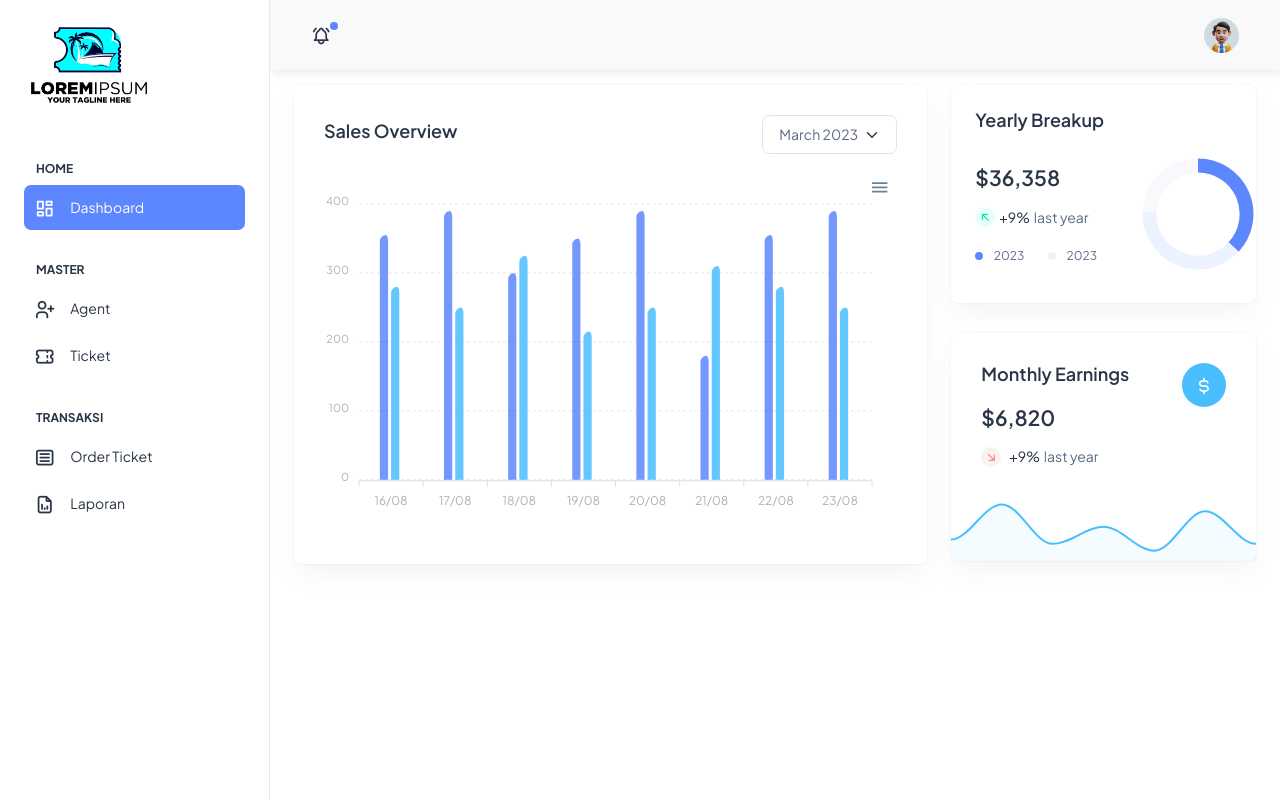
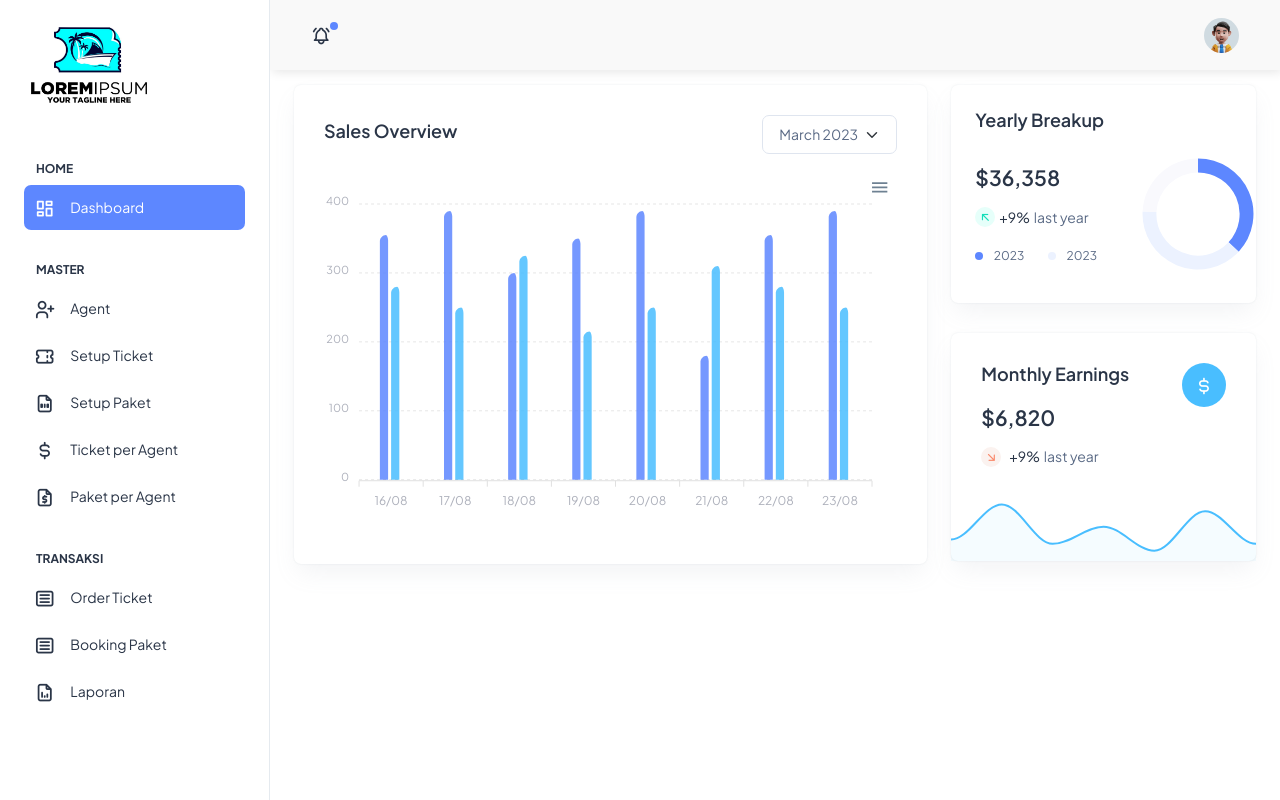
Before and after one commit to eddyh99/triptolembongan.com, a CodeIgniter app: page /database/index.php/dashboard/index in a window 1280 px wide. Run offline with CodeIgniter, Linux system fonts and the light colour scheme; some libraries are stand-ins or nearby versions.

Commit message:
update sidebar

```diff
--- a/application/views/layout/sidebar-dashboard.php
+++ b/application/views/layout/sidebar-dashboard.php
@@ -42,7 +42,31 @@
                         <span>
                             <i class="ti ti-ticket"></i>
                         </span>
-                        <span class="hide-menu">Ticket</span>
+                        <span class="hide-menu">Setup Ticket</span>
+                    </a>
+                </li>
+                <li class="sidebar-item">
+                    <a class="sidebar-link <?= @$paket_active?>" href="<?= base_url()?>" aria-expanded="false">
+                        <span>
+                            <i class="ti ti-file-barcode"></i>
+                        </span>
+                        <span class="hide-menu">Setup Paket</span>
+                    </a>
+                </li>
+                <li class="sidebar-item">
+                    <a class="sidebar-link <?= @$tpa_active?>" href="<?= base_url()?>" aria-expanded="false">
+                        <span>
+                            <i class="ti ti-currency-dollar"></i>
+                        </span>
+                        <span class="hide-menu">Ticket per Agent</span>
+                    </a>
+                </li>
+                <li class="sidebar-item">
+                    <a class="sidebar-link <?= @$ppa_active?>" href="<?= base_url()?>" aria-expanded="false">
+                        <span>
+                            <i class="ti ti-file-dollar"></i>
+                        </span>
+                        <span class="hide-menu">Paket per Agent</span>
                     </a>
                 </li>
                 <li class="nav-small-cap">
@@ -55,6 +79,14 @@
                             <i class="ti ti-article"></i>
                         </span>
                         <span class="hide-menu">Order Ticket</span>
+                    </a>
+                </li>
+                <li class="sidebar-item">
+                    <a class="sidebar-link <?= @$order_active?>" href="<?= base_url()?>order" aria-expanded="false">
+                        <span>
+                            <i class="ti ti-article"></i>
+                        </span>
+                        <span class="hide-menu">Booking Paket</span>
                     </a>
                 </li>
                 <li class="sidebar-item">
```
Also changed, not shown: application/controllers/Ticket.php (+4 -4 lines), 9 other files. Lines whose indentation alone changed are shown as unchanged.
